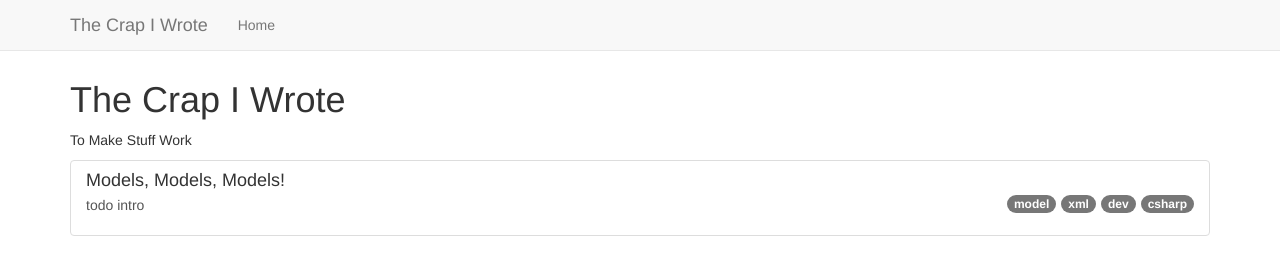
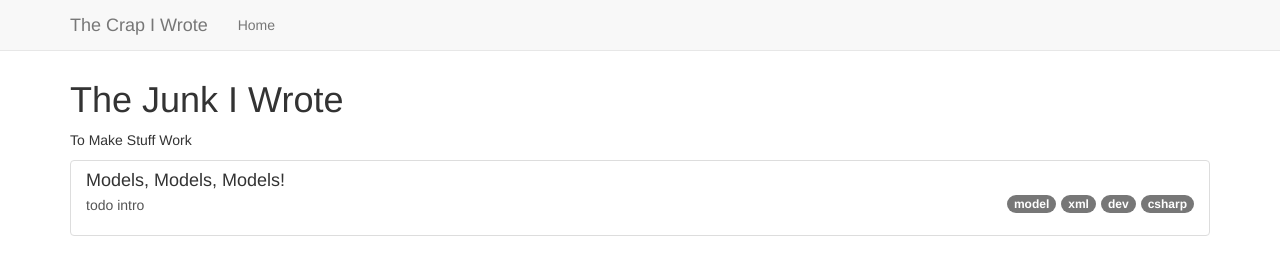
Before and after one commit to the-crap-i-wrote/the-crap-i-wrote.github.io, a Jekyll site: the page built from index.html, in a window 1280 px wide. Shown: the top 275 px of the page. Built offline with Jekyll 4.4.1, drawn with Linux system fonts in a browser that asks for light colours.

Commit message:
Update index.html

```diff
--- a/index.html
+++ b/index.html
@@ -4,7 +4,7 @@ title: Home
 navigation_weight: 1
 ---
 
-<h1>The Crap I Wrote</h1>
+<h1>The Junk I Wrote</h1>
 <p>To Make Stuff Work</p>
 
 <div class="list-group">
```
